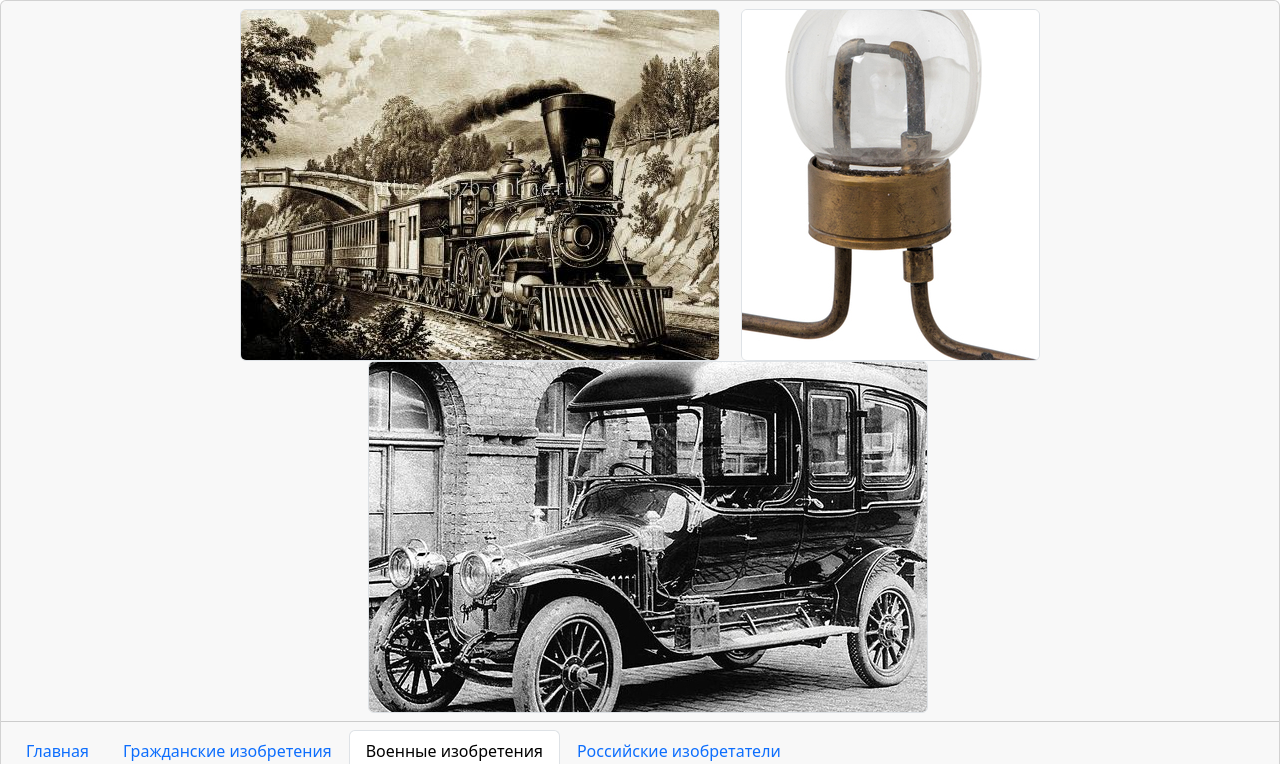
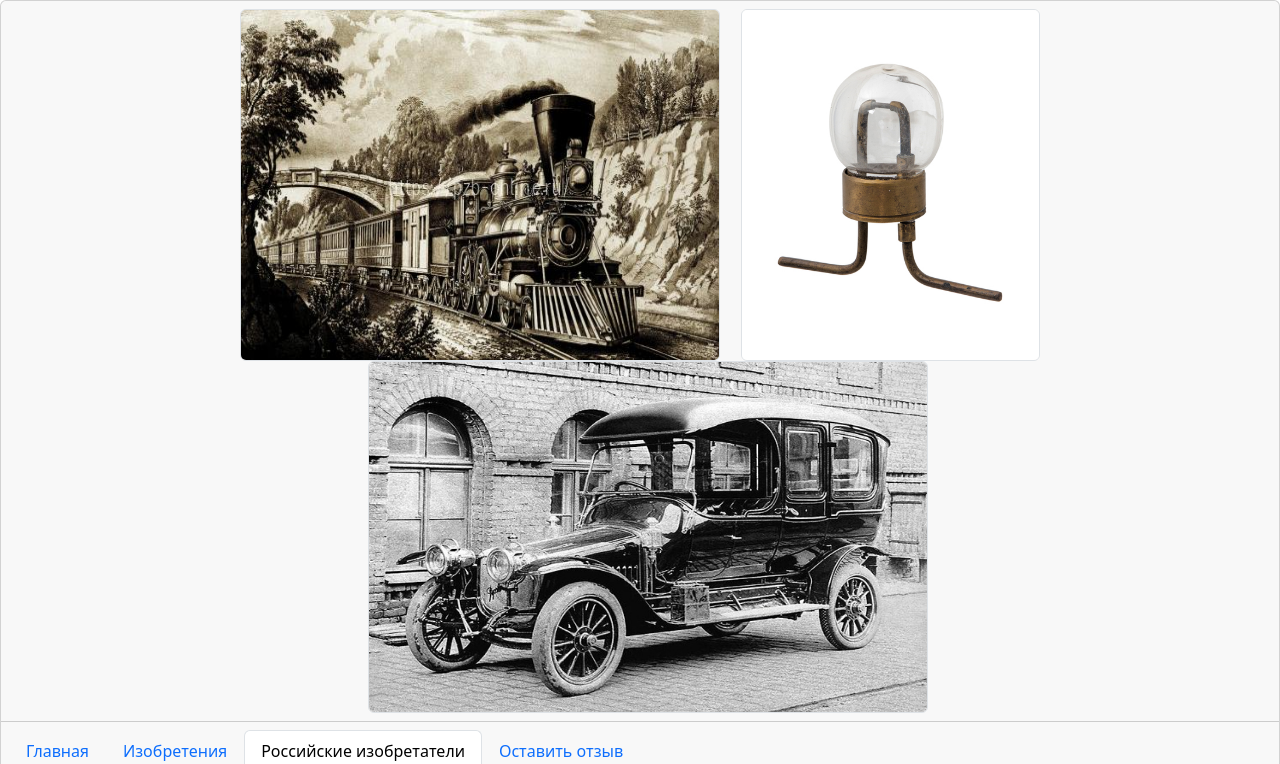
Before and after one commit to ikorneychuk/BWT2024, a plain HTML site: page main_2/info2.html in a window 1280 px wide. Shown: the top 764 px of the page. Drawn offline with nearby package versions, Linux system fonts and the light colour scheme; files whose address does not match are found by name.

Commit message:
Update info2.html

```diff
--- a/main_2/info2.html
+++ b/main_2/info2.html
@@ -4,20 +4,20 @@
 <head>
     <meta charset="UTF-8">
     <meta name="viewport" content="width=device-width, initial-scale=1">
-    <title>Военные изобретения</title>
+    <title>Российские изобретатели</title>
     <link href="https://cdn.jsdelivr.net/npm/bootstrap@5.3.3/dist/css/bootstrap.min.css" rel="stylesheet"
-        integrity="sha384-QWTKZyjpPEjISv5WaRU9OFeRpok6YctnYmDr5pNlyT2bRjXh0JMhjY6hW+ALEwIH" crossorigin="anonymous">
+    integrity="sha384-QWTKZyjpPEjISv5WaRU9OFeRpok6YctnYmDr5pNlyT2bRjXh0JMhjY6hW+ALEwIH" crossorigin="anonymous">
 </head>
 
 <body>
     <div class="card text-center">
         <div class="card-header">
             <a class="card-link" href="../main_2/index.html" target="_self">
-            <img src="../image_library/header1.jpg" class="object-fit-none border rounded" style="width: 30rem; height: 22rem;"></a>
+            <img src="../image_library/header1.jpg" class="img-fluid border rounded" style="width: 30rem; height: 22rem;"></a>
             <a class="card-link" href="../main_2/index.html" target="_self">
-            <img src="../image_library/header2.jpeg" class="object-fit-none border rounded" style="height: 22rem;"></a>
+            <img src="../image_library/header2.jpeg" class="img-fluid border rounded" style="height: 22rem;"></a>
             <a class="card-link" href="../main_2/index.html" target="_self">
-            <img src="../image_library/header3.jpg" class="object-fit-none border rounded" style="width: 35rem; height: 22rem;"></a>
+            <img src="../image_library/header3.jpg" class="img-fluid border rounded" style="width: 35rem; height: 22rem;"></a>
         </div>
         <div class="card-header">
             <ul class="nav nav-tabs card-header-tabs">
@@ -25,22 +25,31 @@
                     <a class="nav-link" href="../main_2/index.html" target="_self">Главная</a>
                 </li>
                 <li class="nav-item">
-                    <a class="nav-link" href="../main_2/info1.html" target="_self">Гражданские изобретения</a>
+                    <a class="nav-link" href="../main_2/info1.html" target="_self">Изобретения</a>
                 </li>
                 <li class="nav-item">
-                    <a class="nav-link active" aria-current="true" href="../main_2/info2.html" target="_self">Военные изобретения</a>
+                    <a class="nav-link active" aria-current="true" href="../main_2/info2.html" target="_self">Российские изобретатели</a>
                 </li>
                 <li class="nav-item">
-                    <a class="nav-link" href="../main_2/info3.html" target="_self">Российские изобретатели</a>
+                    <a class="nav-link" href="../main_2/form.html" target="_self">Оставить отзыв</a>
                 </li>
             </ul>
         </div>
     </div>
+
+    <div class="card-body">
+        <h2 class="card-title text-center">Российские изобретатели</h2>
+        <ul class="d-flex flex-row justify-content-around flex-wrap" id="insert">
+
+        </ul>
+    </div>
+
     <div class="card">
         <div class="card-footer text-body-secondary">
             <a class="nav-link fst-talic text-decoration-underline" href="#top" target="_self">К началу</a>
         </div>
     </div>
+    <script src="../js_algorithms/js/insert.js"></script>
 </body>
 
 </html>
```
